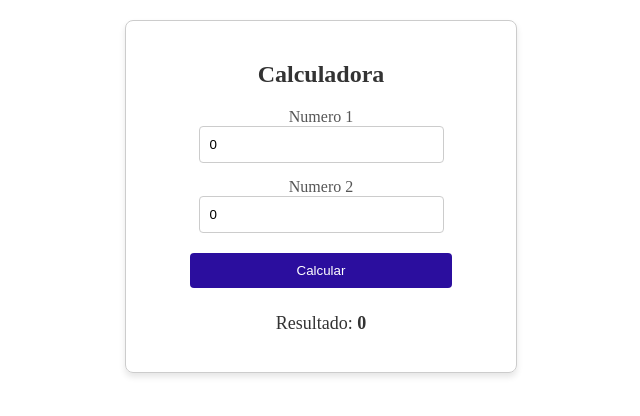
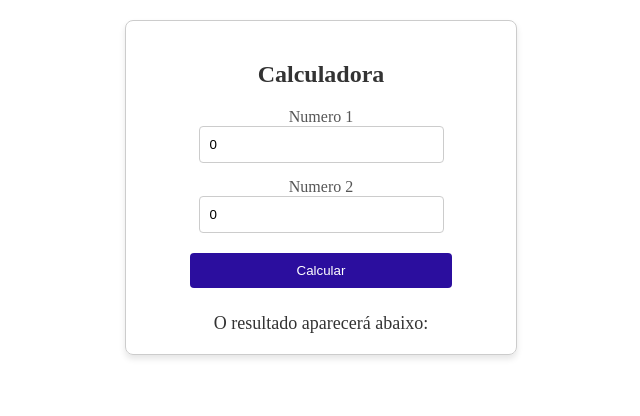
Before and after one commit to henrique-monteiro/curso-angular, an Angular app: page / in a window 1280 px wide. Shown: the top 416 px of the page, without its empty margins (319-959 px from the left). Built offline with nearby package versions, Linux system fonts and the light colour scheme.

Commit message:
adiciona o uso do if e do submit

```diff
--- a/src/app/calculadora/calculadora.component.html
+++ b/src/app/calculadora/calculadora.component.html
@@ -1,6 +1,6 @@
 <div class="container">
     <div class="form-box">
-        <form #frm="ngForm">
+        <form #frm="ngForm" (ngSubmit)="somar()">
             <h2>Calculadora</h2>
             <label for="numero1">Numero 1</label>
             <input
@@ -16,9 +16,15 @@
                 name="numero2"
                 [(ngModel)]="num2"/>
 
-            <button type="button" (click)="somar()">Calcular</button>
+            <button type="submit">Calcular</button>
         </form>
 
+
+        <div class="result-display" *ngIf="!resultado">
+            O resultado aparecerá abaixo:
+        </div>
+
+        @if(resultado) {
             <div class="result-display">
                 <p>
                     Resultado:
@@ -26,6 +32,8 @@
                         {{ resultado }}
                     </span></p>
             </div>
+        }
+
     </div>
 
 </div>
--- a/src/app/calculadora/calculadora.component.ts
+++ b/src/app/calculadora/calculadora.component.ts
@@ -1,10 +1,12 @@
+
+import { CommonModule } from '@angular/common';
 import { Component } from '@angular/core';
 import { FormsModule } from '@angular/forms';
 
 @Component({
   selector: 'app-calculadora',
   standalone: true,
-  imports: [FormsModule],
+  imports: [FormsModule, CommonModule],
   templateUrl: './calculadora.component.html',
   styleUrls: ['./calculadora.component.scss']
 })
```
Lines whose indentation alone changed are shown as unchanged.
